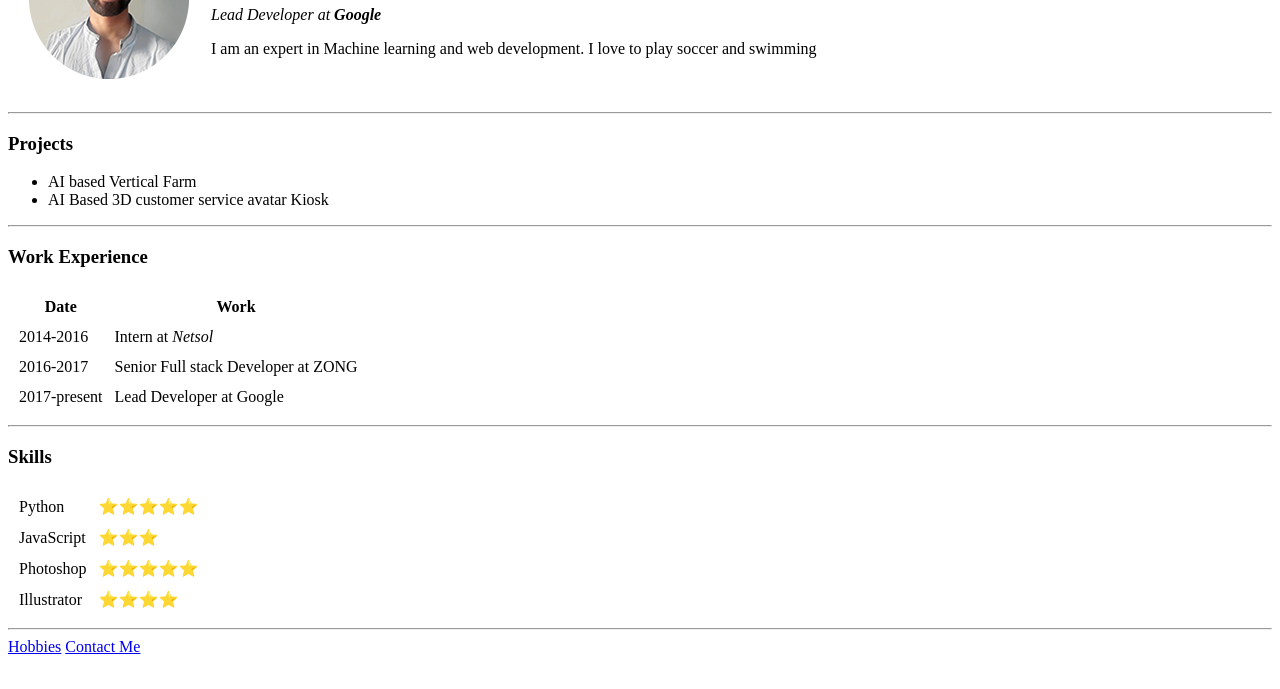
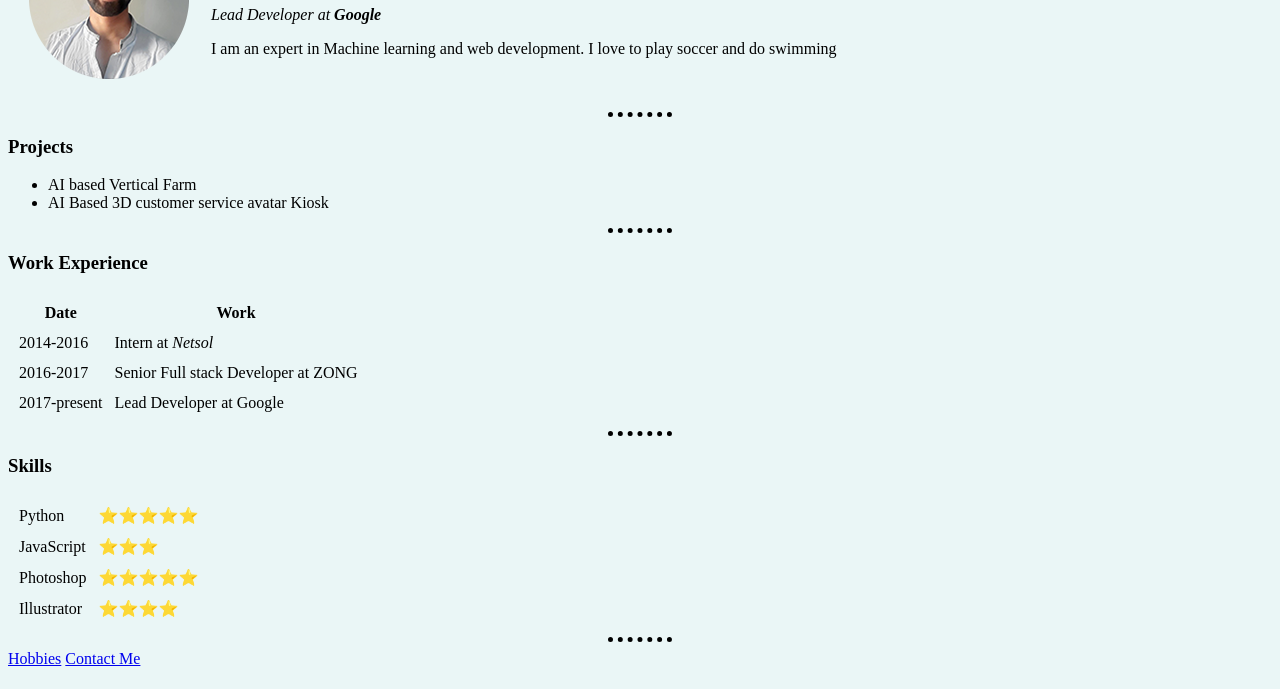
Before and after one commit to Ali-Haider5/cv, a plain HTML site: page index.html in a window 1280 px wide. Shown: the part 111-800 px from the top of the page. Drawn offline with Linux system fonts and the light colour scheme.

Commit message:
Add files via upload

```diff
--- a/index.html
+++ b/index.html
@@ -4,16 +4,29 @@
 <head>
   <meta charset="utf-8">
   <title>Ali's Personal Site</title>
+  <style>
+    body {
+      background-color: #EAF6F6;
+    }
+
+    hr{
+      border-style: none;
+      border-top-style: dotted;
+      border color: grey;
+      border-width: 5px;
+      width: 5%;
+    }
+  </style>
 </head>
 
 <body>
   <table cellspacing="20">
     <tr>
-      <td> <img src="images/ali.png" alt="Ali's Display picture" </td>
+      <td> <img src="images/ali.png" s alt="Ali's Display picture" </td>
       <td>
         <h1>Ali Haider</h1>
         <p><em>Lead Developer at <strong>Google</strong></em></p>
-        <p>I am an expert in Machine learning and web development. I love to play soccer and swimming</p>
+        <p>I am an expert in Machine learning and web development. I love to play soccer and do swimming</p>
       </td>
     </tr>
   </table>
```
